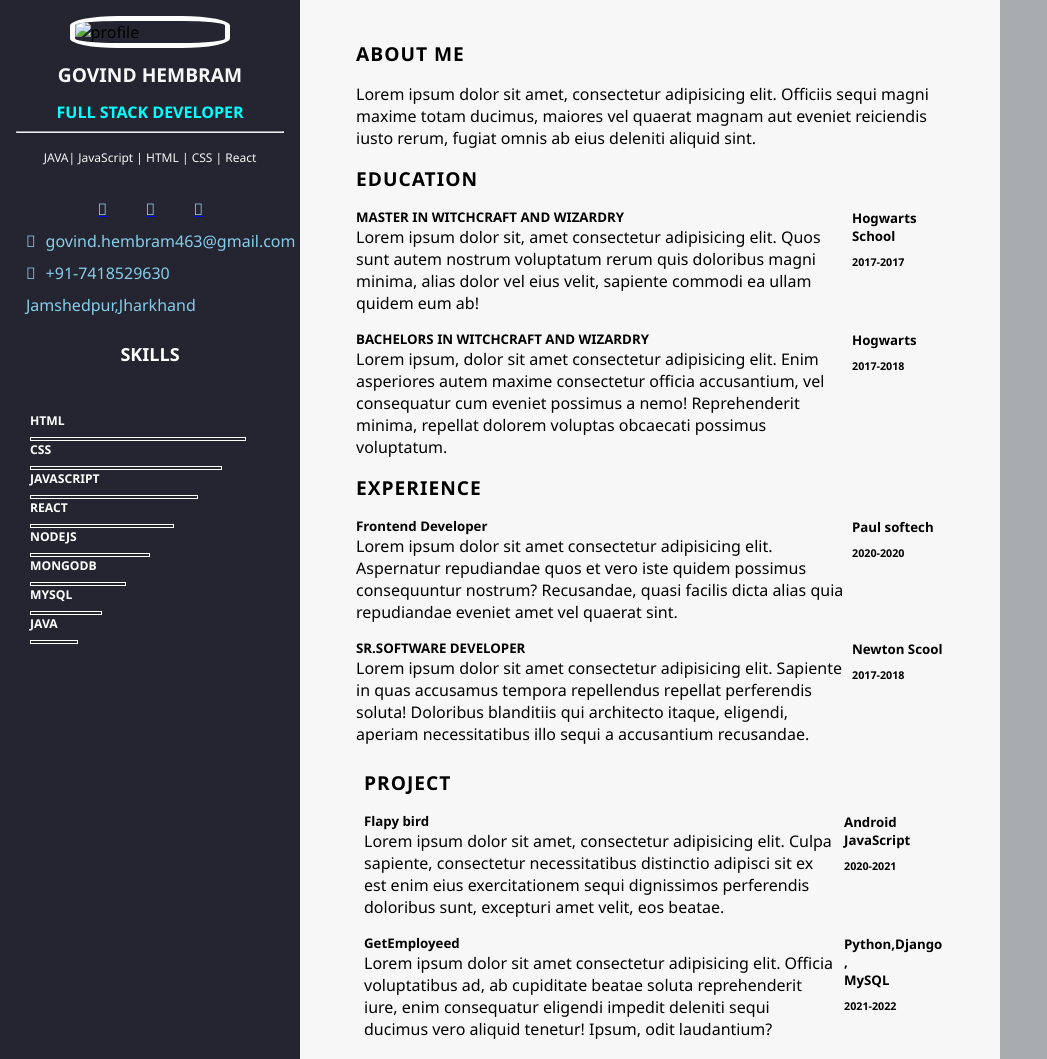
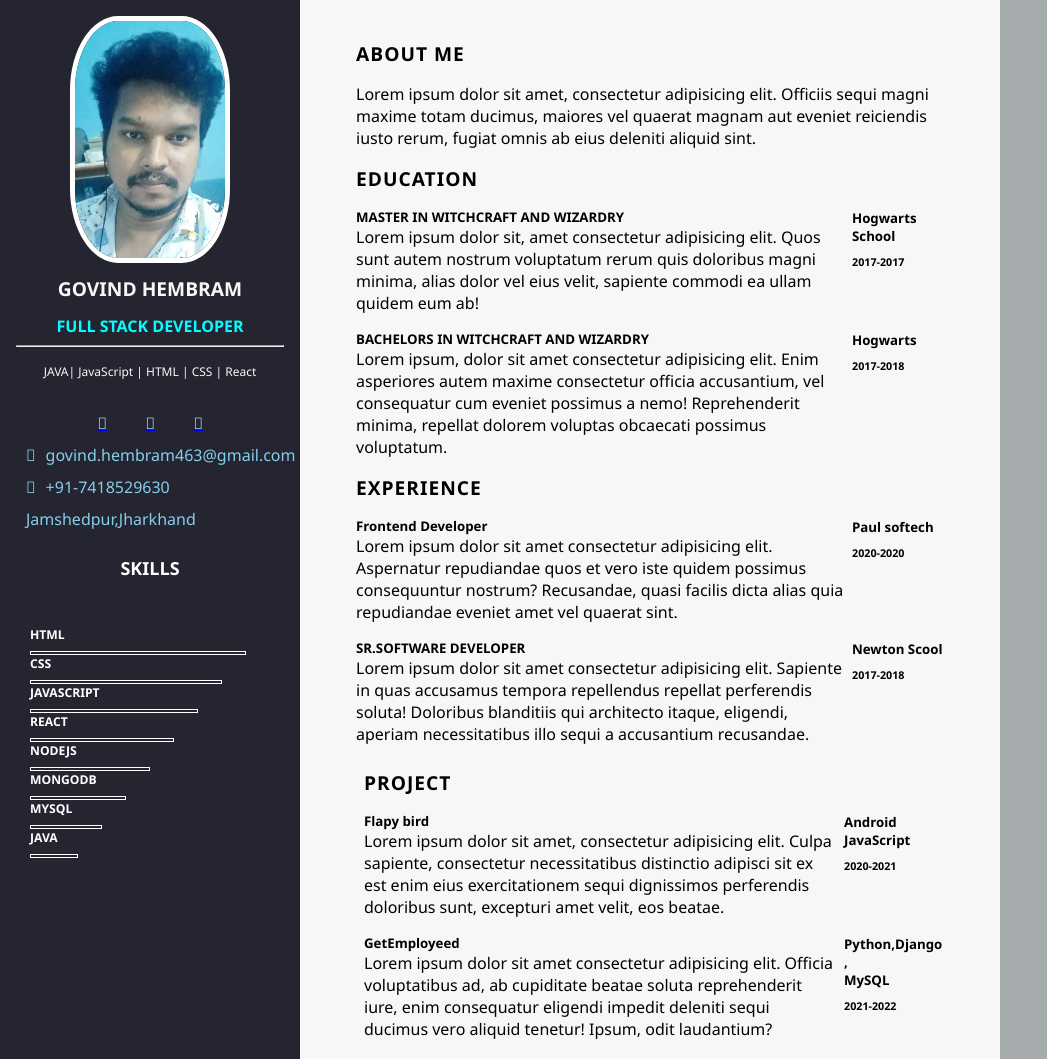
Before and after one commit to Ghembram/Responsive-Resume-using-CSS-Grid---Entities-and-Relations-Basic-Selectors-Comb---ka21ed9fkvpa, a plain HTML site: page index.html in a window 1280 px wide. Shown: the top 1059 px of the page, without its empty margins (0-1047 px from the left). Drawn offline with Linux system fonts and the light colour scheme; the site is published under a folder, as on GitHub Pages, so addresses that start at the root find nothing.

Commit message:
Update index.html

```diff
--- a/index.html
+++ b/index.html
@@ -21,7 +21,7 @@
                  <div class="left-content">
                     <!-- Write code for the left section here -->
                 <div class="profile">
-                    <img class="profile-image" src="/pic.jpeg" alt="profile">
+                    <img class="profile-image" src="./pic.jpeg" alt="profile">
                     <h2 class="name">Govind hembram</h2>
                     <h4 class="designation">Full Stack Developer</h4>
                     <hr>
```
